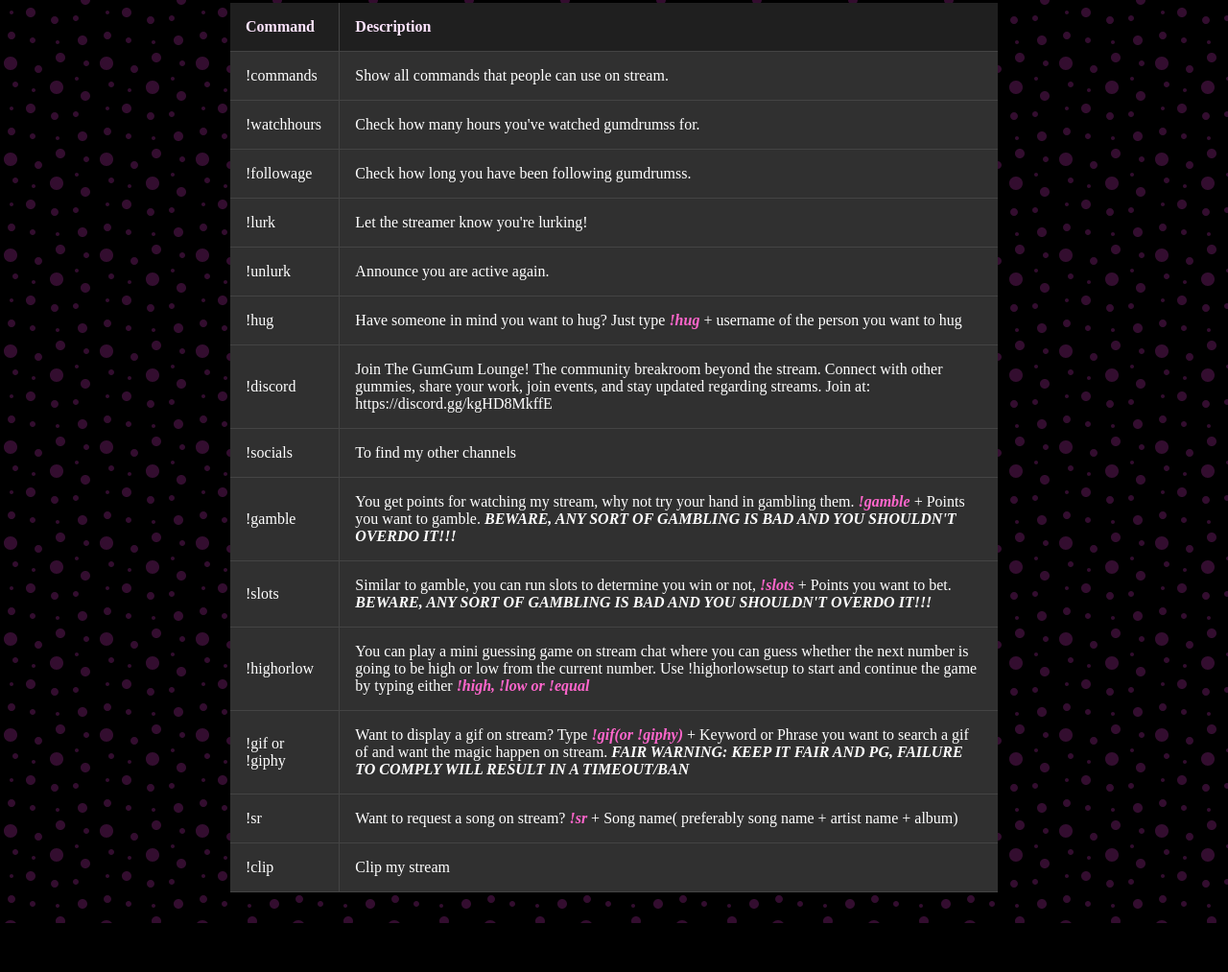
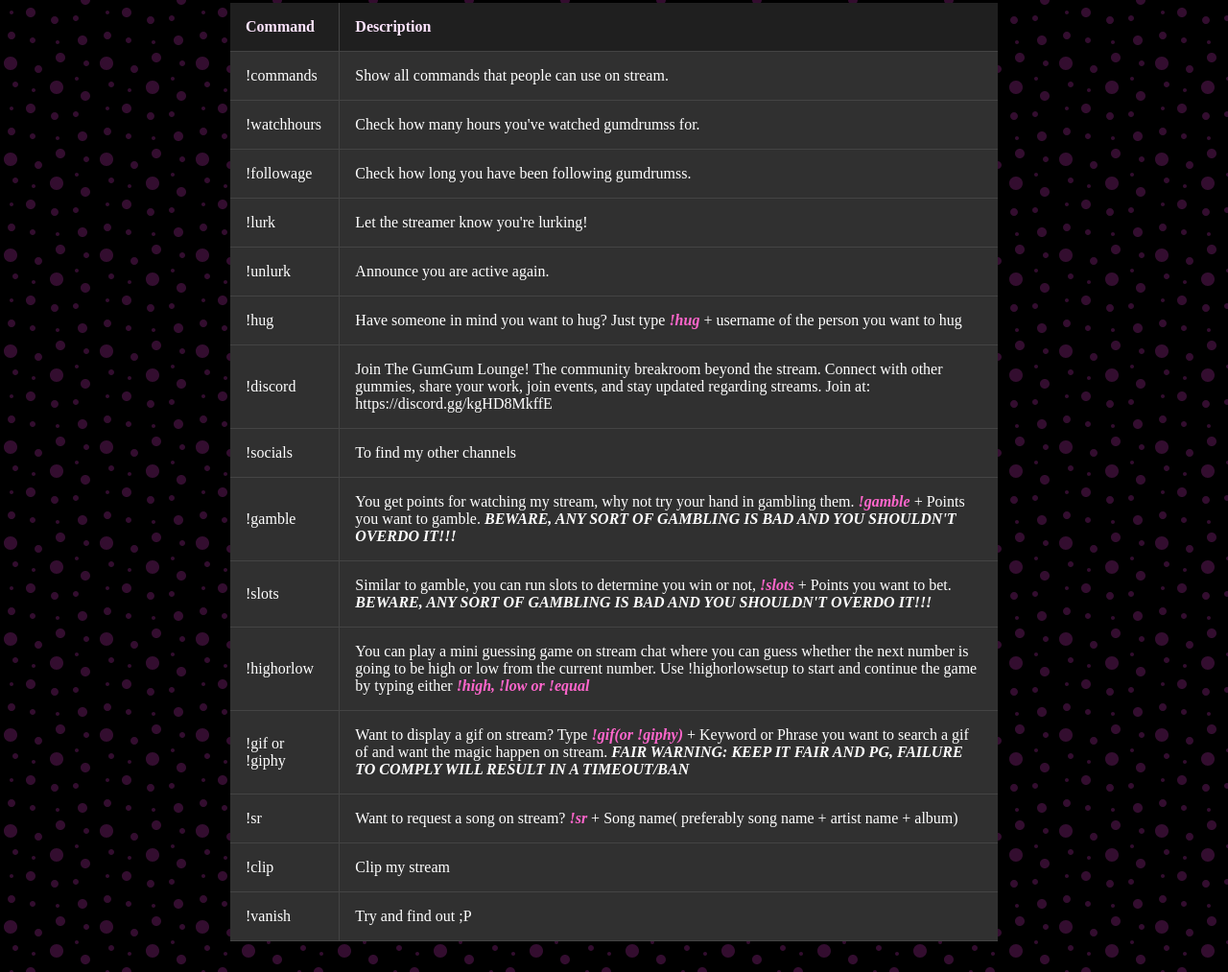
Before and after one commit to gumdrumss/gumdrumss.github.io, a plain HTML site: page index.html in a window 1280 px wide. Shown: the part 245-1258 px from the top of the page at 96% size. Before the commit the page ends 1207 px from the top, so only its background shows below. Drawn offline with Linux system fonts and the light colour scheme.

Commit message:
Update index.html
added the !vanish command

```diff
--- a/index.html
+++ b/index.html
@@ -132,3 +132,7 @@
         <td style="border-right: 1px solid #444;">!clip</td>
         <td> Clip my stream</td>
       </tr>
+      <tr>
+        <td style="border-right: 1px solid #444;">!vanish</td>
+        <td> Try and find out ;P</td>
+      </tr>
```
